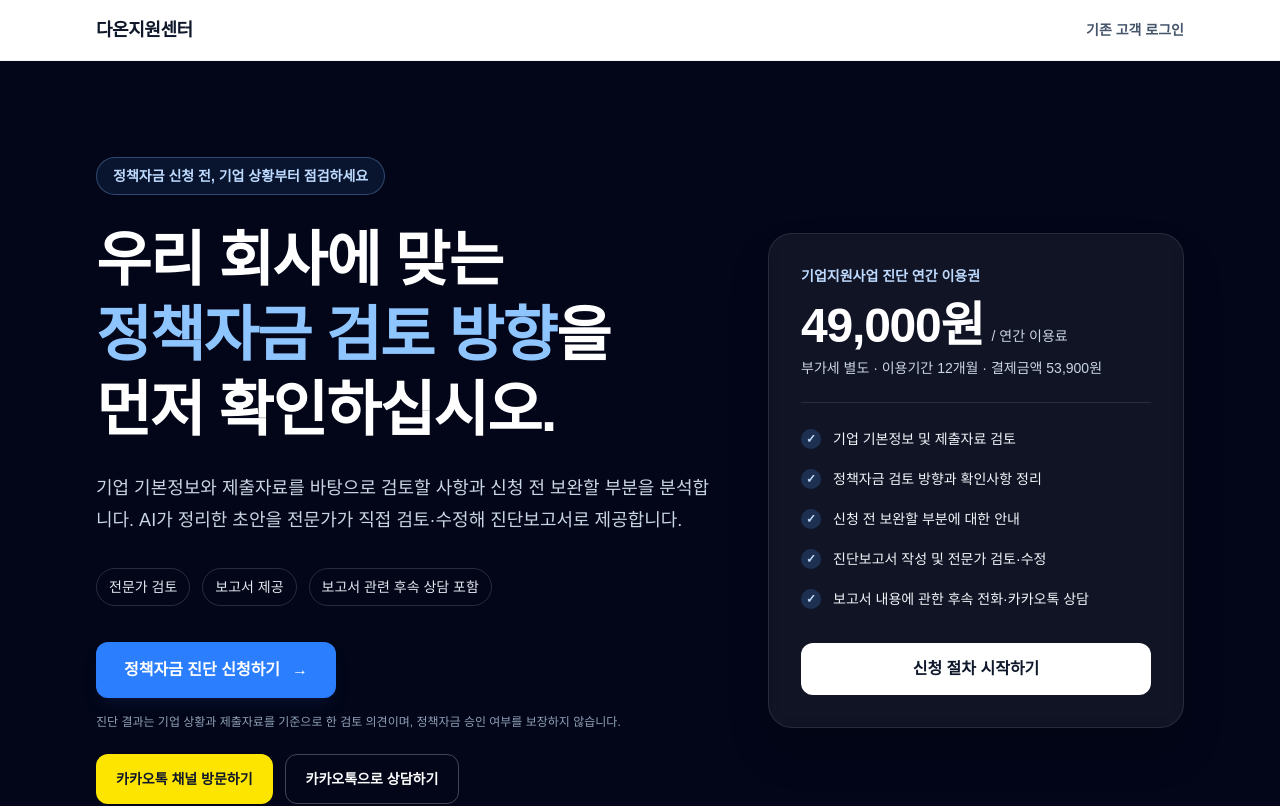
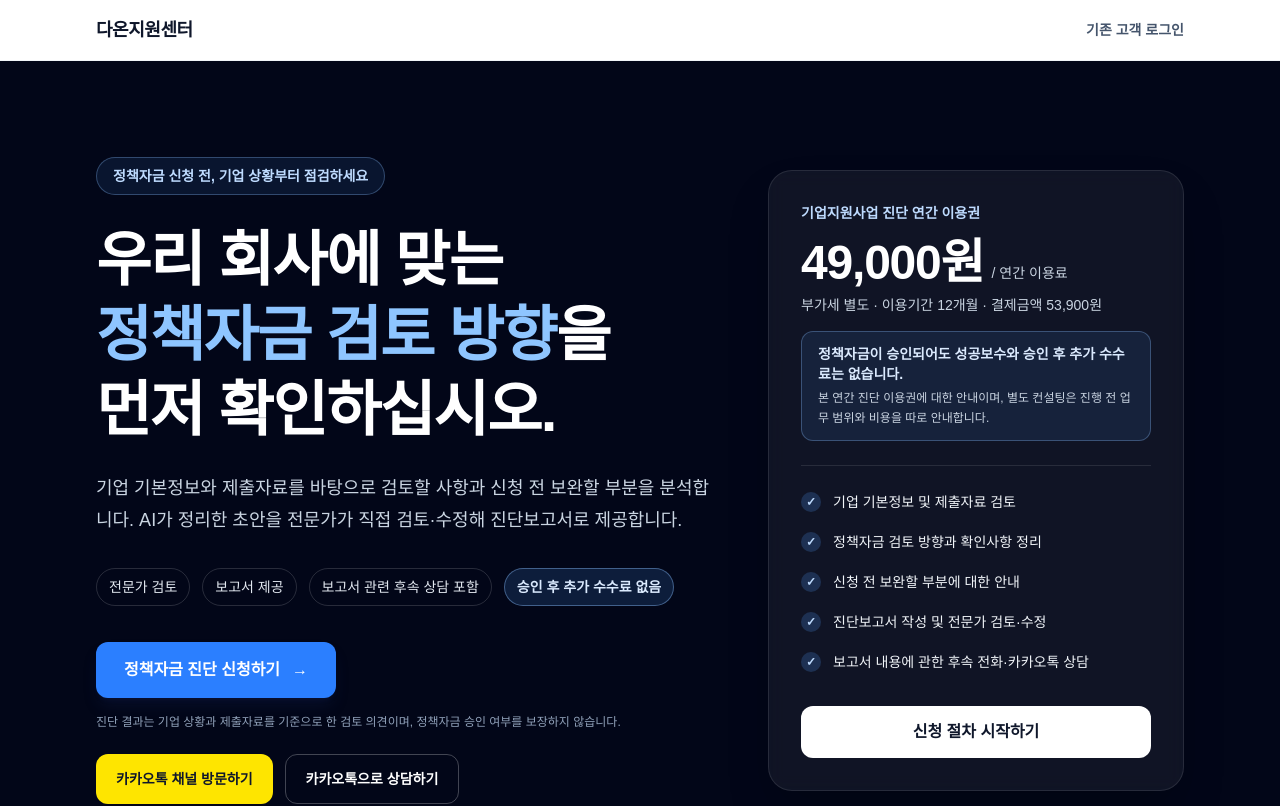
Before and after one commit to kimjintaek/ai-company-support, a Next.js app: page /policy-fund in a window 1280 px wide. Shown: the top 806 px of the page. Built offline with nearby package versions, Linux system fonts and the light colour scheme.

Commit message:
정책자금 랜딩 첫 화면에 승인 후 추가 수수료 없음 강조

```diff
--- a/app/policy-fund/page.tsx
+++ b/app/policy-fund/page.tsx
@@ -62,6 +62,7 @@ export default function PolicyFundLandingPage() {
               <span className="rounded-full border border-white/15 px-3 py-2">전문가 검토</span>
               <span className="rounded-full border border-white/15 px-3 py-2">보고서 제공</span>
               <span className="rounded-full border border-white/15 px-3 py-2">보고서 관련 후속 상담 포함</span>
+              <span className="rounded-full border border-blue-300/40 bg-blue-400/15 px-3 py-2 font-semibold text-blue-100">승인 후 추가 수수료 없음</span>
             </div>
             <a
               href="/"
@@ -99,6 +100,10 @@ export default function PolicyFundLandingPage() {
               <span className="pb-1 text-sm text-slate-300">/ 연간 이용료</span>
             </div>
             <p className="mt-2 text-sm text-slate-300">부가세 별도 · 이용기간 12개월 · 결제금액 53,900원</p>
+            <div className="mt-4 rounded-xl border border-blue-300/30 bg-blue-400/10 px-4 py-3">
+              <p className="text-sm font-bold text-blue-100">정책자금이 승인되어도 성공보수와 승인 후 추가 수수료는 없습니다.</p>
+              <p className="mt-1 text-xs leading-5 text-slate-300">본 연간 진단 이용권에 대한 안내이며, 별도 컨설팅은 진행 전 업무 범위와 비용을 따로 안내합니다.</p>
+            </div>
             <div className="my-6 h-px bg-white/10" />
             <ul className="space-y-4">
               {included.map((item) => (
```
